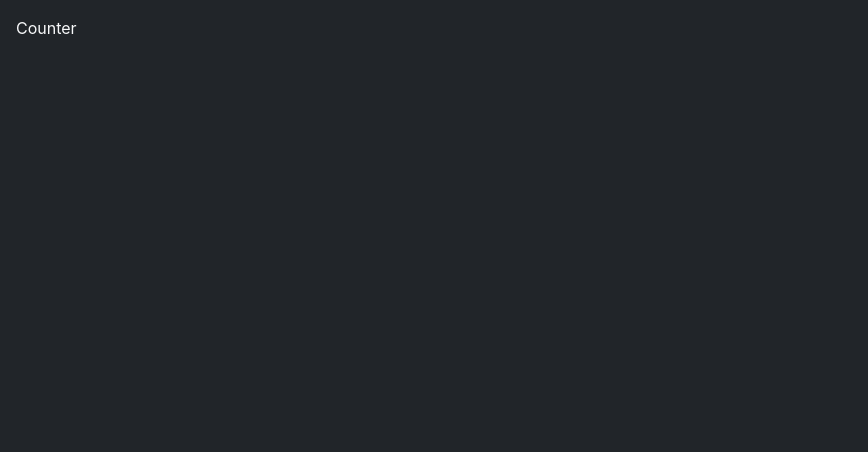
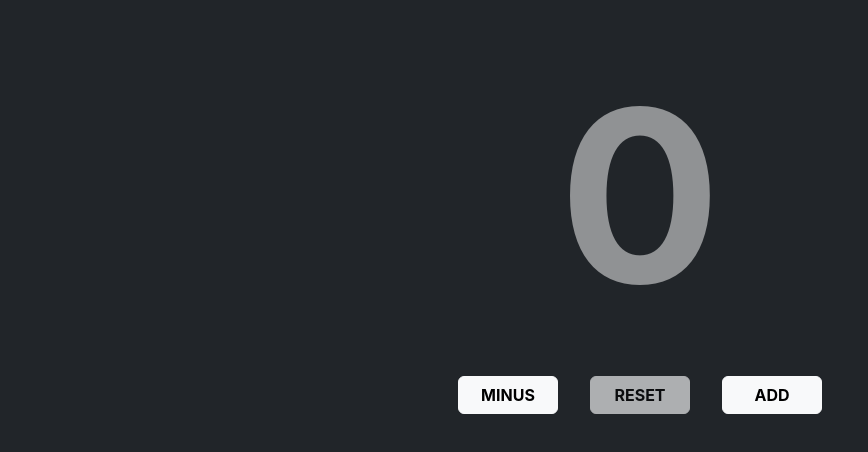
Before and after one commit to koidzt/my-pages, a React (Create React App) app: page /counter in a window 1280 px wide. Shown: the top 452 px of the page, without its empty margins (0-868 px from the left). Built offline with nearby package versions, Linux system fonts and the light colour scheme; the HTML template or start-up script is replaced by a standard one.

Commit message:
Counter Page

```diff
--- a/src/views/pages/counter/Counter.js
+++ b/src/views/pages/counter/Counter.js
@@ -1,10 +1,41 @@
-import React from 'react';
+import React, { useState } from 'react';
 import Theme from '../../../assets/theme/Theme';
 
 function Counter() {
+  const [count, setCount] = useState(0);
+
+  const onClickMinus = () => {
+    setCount(count - 1);
+  };
+  const onClickReset = () => {
+    setCount(0);
+  };
+  const onClickAdd = () => {
+    setCount(count + 1);
+  };
+
   return (
     <Theme>
-      <div>Counter</div>
+      <div
+        className={
+          'd-flex justify-content-center' +
+          (count < 0 ? ' text-danger' : count > 0 ? ' text-success' : ' text-white-50')
+        }
+      >
+        <b style={{ fontSize: '15rem' }}>{count}</b>
+      </div>
+
+      <div className="d-flex justify-content-center align-items-center">
+        <button className="btn btn-light mx-3" style={{ width: '100px' }} onClick={onClickMinus}>
+          <b>MINUS</b>
+        </button>
+        <button className="btn btn-light mx-3" style={{ width: '100px' }} onClick={onClickReset} disabled={count === 0}>
+          <b>RESET</b>
+        </button>
+        <button className="btn btn-light mx-3" style={{ width: '100px' }} onClick={onClickAdd}>
+          <b>ADD</b>
+        </button>
+      </div>
     </Theme>
   );
 }
```
